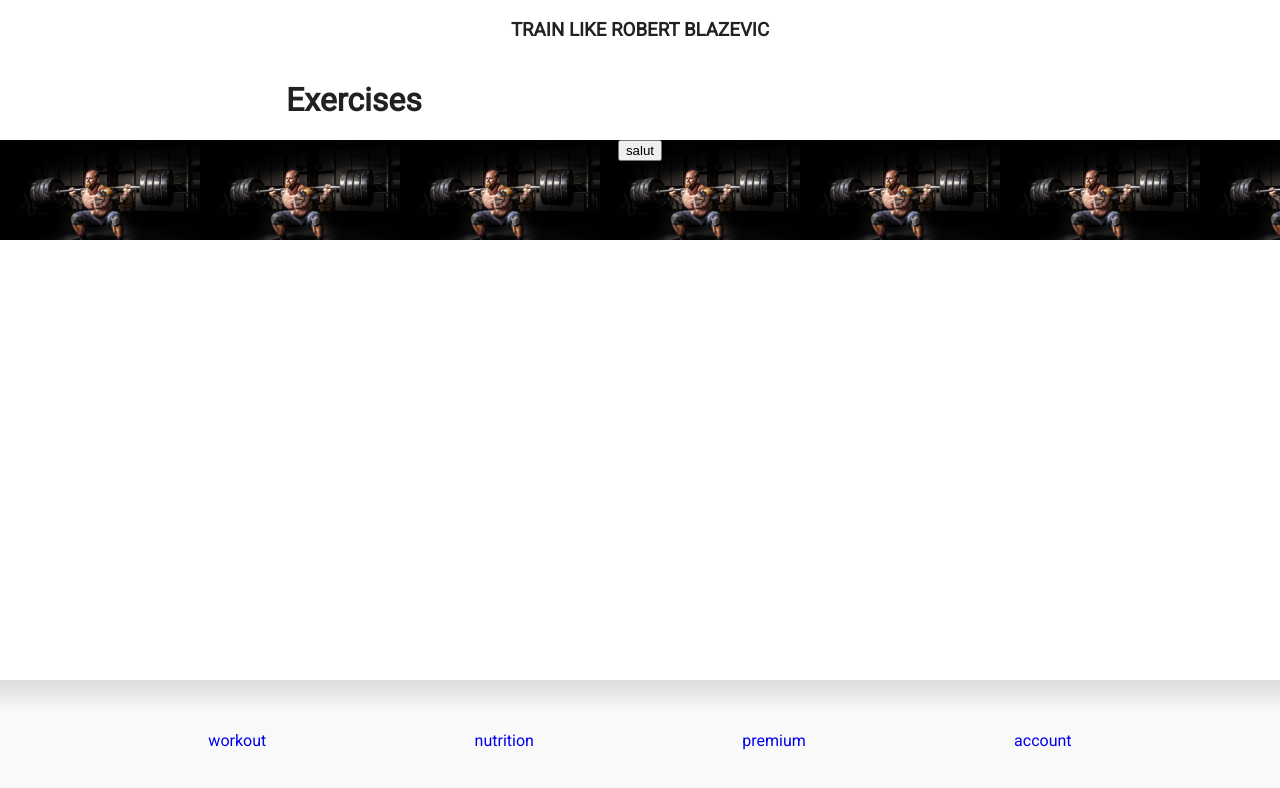
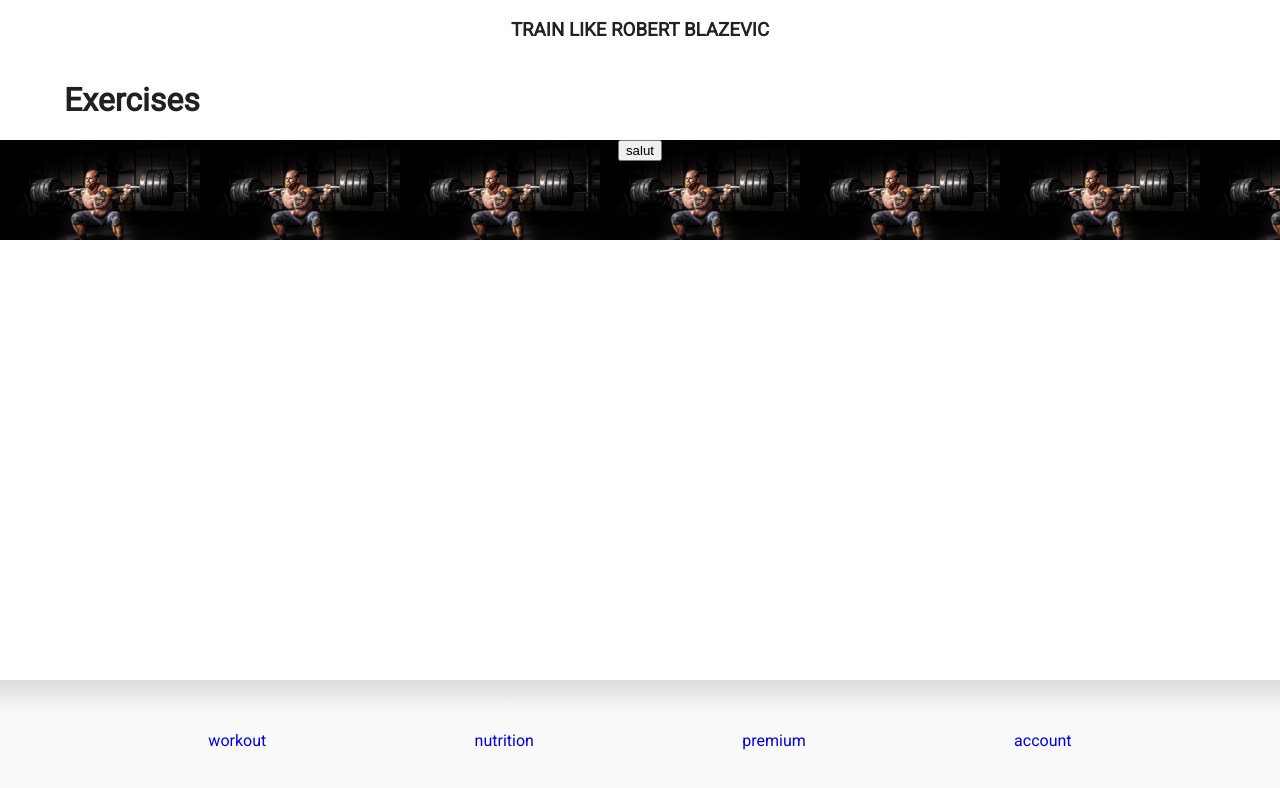
Before and after one commit to killinq-joke/gymapp, a React (Create React App) app: page /workout in a window 1280 px wide. Shown: the top 788 px of the page. Built offline with nearby package versions, Linux system fonts and the light colour scheme.

Commit message:
Addition of cards class

```diff
--- a/src/App.css
+++ b/src/App.css
@@ -21,10 +21,19 @@
 
 .exercises {
   display: flex;
-  justify-content: space-around;
+  justify-content: space-between;
   align-items: center;
+  margin: 0 5%;
+}
+
+.cards {
+  display: flex;
+  flex-flow: column wrap;
+  align-items: center;
+  margin-bottom: 15vh;
 }
 
 .card {
   background-image: url("./imgs/powerman.jpg");
+  margin-bottom: 1em;
 }
```
